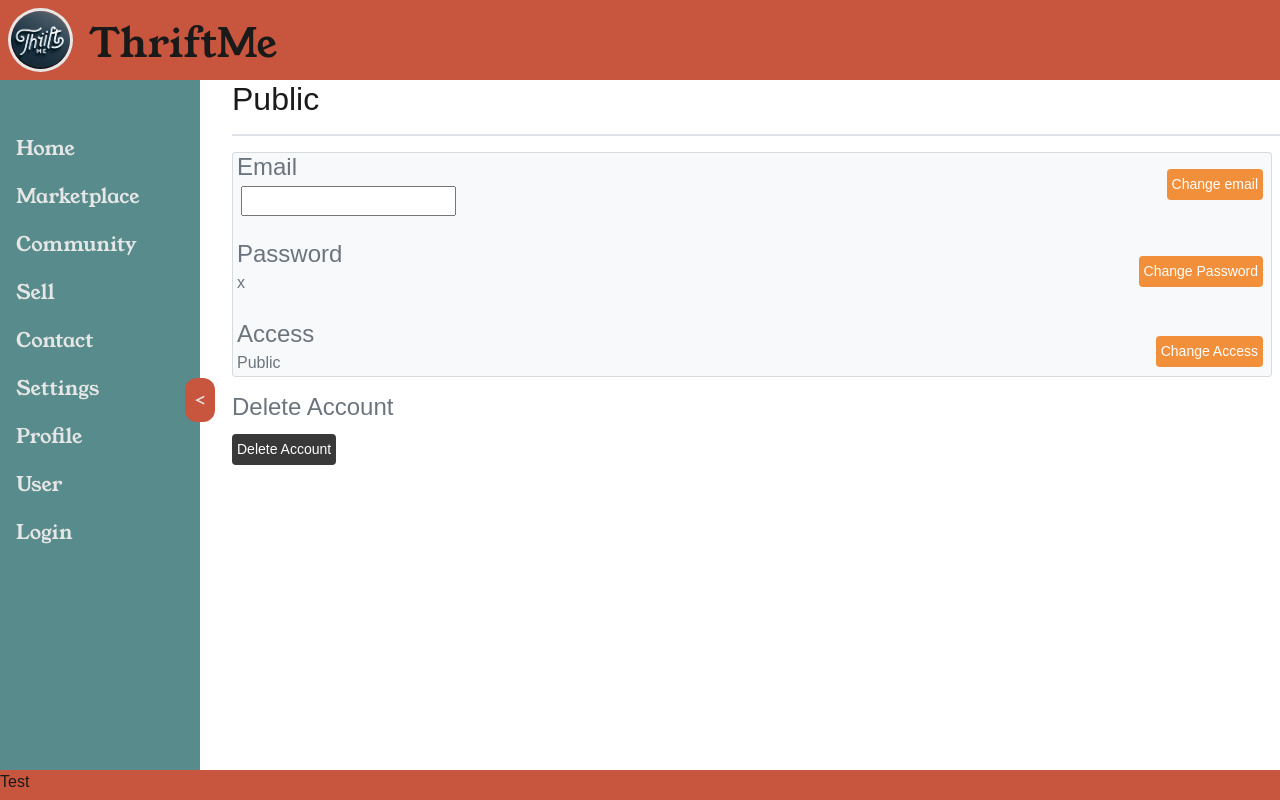
After one commit to RileyRetzloff/ThriftMe, a Flask app: page /edit_user/email in a window 1280 px wide. The commit adds this page. Run offline with Flask 3, Linux system fonts and the light colour scheme; the visitor is signed in with stand-in values (Sample User, id 1); tables that the repository leaves empty hold one stand-in row (values such as "Sample post"); some web fonts are replaced.

Commit message:
bigger changes

```diff
--- a/app/database.py
+++ b/app/database.py
@@ -1,4 +1,4 @@
 from flask_sqlalchemy import SQLAlchemy
 
-
+#database connection or something
 db = SQLAlchemy()
--- a/app/routes/settings_routes.py
+++ b/app/routes/settings_routes.py
@@ -1,5 +1,6 @@
-from flask import Blueprint, render_template, request, redirect, url_for
+from flask import Blueprint, render_template, request, redirect, url_for, session,flash
 
+from ..models.pipeline import Users,db
 # Create Blueprint
 settings = Blueprint('settings', __name__)
 
@@ -7,4 +8,68 @@ settings = Blueprint('settings', __name__)
 #SETTINGS PAGE
 @settings.route('/settings')
 def render_settings():
+
+    username = session.get('username')
+    user = Users.get_by_username(username)
+
+    if user is None:
+        return render_template('settings.html')
+
+    if username in session.values() and session['username']==username:
+
+        email = user.email
+        password = mask_first_half(user.password)
+        access = 'Public' if user.public_access == True else 'Private'
+        username = session.get('username')
+
+        return render_template('settings.html', email=email, access=access,password=password,username=username )
+
+    print(f"all conditions failed {session.get('userusername')}")
     return render_template('settings.html')
+
+
+
+@settings.route('/delete' ,methods =['GET','POST'])
+def delete_account():
+
+    username = session.get('username')
+    if  username in session.values() and session['username'] == username:
+        goner = Users.query.filter_by(username = username).first()
+        print(f"\nto be deleted:")
+        print(f"\n\n{goner}\n\n")
+        db.session.delete(goner)
+        session.pop('username')
+        db.session.commit()
+        return render_template('index.html')
+
+    else:
+        print(f"\n\n{username} and {session.values()} currently in the session\n\n")
+        return render_template('index.html')
+
+
+@settings.route('/edit_user/<arg>' ,methods = ['POST','GET'])
+def edit_user_info(arg):
+
+    #arg = request.form.get('arg')
+    print(f"\n\n{arg}\n\n")
+    #check if the argument is valid (shortens the if statment)
+    valid_arg = arg in ['email', 'password', 'access']
+
+    username = session.get('username')
+    user = Users.query.filter_by(username= username).first()
+    email = user.email
+    password = mask_first_half(user.password)
+    access = 'Public' if user.public_access == True else 'Private'
+    if user != None and valid_arg and username in session.values() and session['username'] == username:
+
+        return render_template('edit_user.html',arg=arg, email=email,password=password,access=access)
+    else:
+        return render_template('index.html')
+
+#makes half of the password
+def mask_first_half(input_string):
+    length = len(input_string)
+    half_length = length // 2
+
+    masked_string = '*' * half_length + input_string[half_length:]
+    return masked_string
--- /dev/null
+++ b/app/templates/edit_user.html
@@ -0,0 +1,70 @@
+<!-- SETTINGS PAGE -->
+{% extends "template.html" %}
+
+{% block head %}
+
+{% endblock %}
+
+{% block content %}
+<h2>{{access}}</h2>
+<hr class = "border border-muted border-1 opacity-75">
+
+
+<div class="card rounded mr-2 bg-light text-secondary">
+    <div class="media">
+        <div class = "media-body">
+            <h4 class= "mt-0 mb-1 ml-1" >Email</h4>
+            {% if arg == 'email'%}
+            <input class="ml-2 rounded-9" type="text" id="listing-title">
+            {%else%}
+            <h6 class = "mt-0 mb-1 ml-1">{{email}}</h6>
+            {% endif %}
+        </div>
+        <button type="button" name="arg" value="email" class = "custom-button1 mt-3 mr-2 rounded text-white">Change email</button>
+    </div>
+
+    <div class="media mt-4 mb-4">
+        <div class = "media-body">
+            <h4 class= "mt-0 mb-1 ml-1" >Password</h4>
+            {% if arg == 'password'%}
+            <input class="ml-2 rounded-9" type="text" id="listing-title">
+            {%else%}
+            <h6 class = "mt-0 mb-1 ml-1">{{password}}</h6>
+            {% endif %}
+        </div>
+        <button type="button" class = "custom-button1 mt-3 mr-2 rounded text-white">Change Password</button>
+    </div>
+
+    <div class="media">
+        <div class = "media-body">
+            <h4 class= "mt-0 mb-1 ml-1" >Access</h4>
+            {% if arg == 'access'%}
+                {%if access == 'Public'%}
+                <div class="form-check form-switch">
+                    <input type="checkbox" checked>
+                    <label class="form-check-label" for="flexSwitchCheckChecked">Public</label>
+                </div>
+                {%else%}
+                <div class="form-check form-switch">
+                    <input  type="checkbox" id = "Private">
+                    <label for="access">Private</label>
+                </div>
+                {% endif %}
+
+            {%else%}
+            <h6 class = "mt-0 mb-1 ml-1">{{access}}</h6>
+            {% endif %}
+        </div>
+        <button type="button" class = "custom-button1 mt-3 mr-2 rounded text-white">Change Access</button>
+    </div>
+</div>
+
+<form action="/delete" method="post">
+<div class="mt-3 text-secondary">
+    <h4>
+        Delete Account
+    </h4>
+    <button class="custom-button2 mt-1 rounded text-white">Delete Account</button>
+</div>
+</form>
+{% endblock %}
--- a/requirements.txt
+++ b/requirements.txt
@@ -3,6 +3,7 @@ click==8.1.7
 colorama==0.4.6
 exceptiongroup==1.1.3
 Flask==3.0.0
+Flask-Login==0.6.3
 Flask-SQLAlchemy==3.1.1
 greenlet==3.0.1
 iniconfig==2.0.0
```
Also changed, not shown: app/__init__.py (+8 -2 lines), app/models/pipeline.py (+105 -5 lines), app/templates/settings.html (+16 -8 lines).
